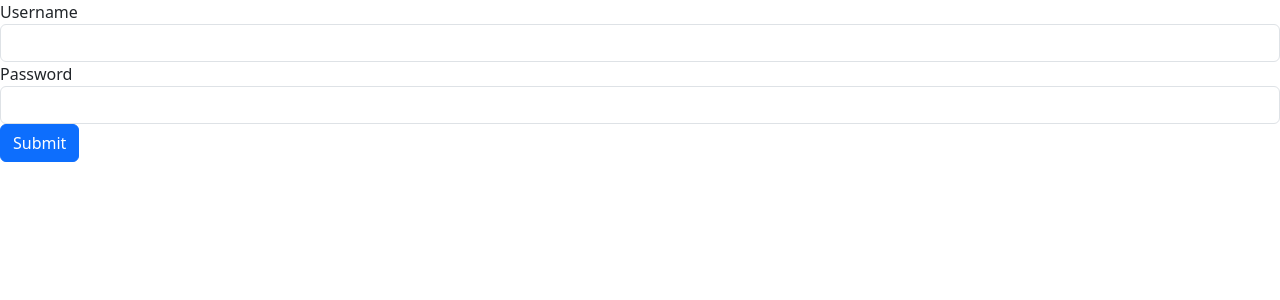
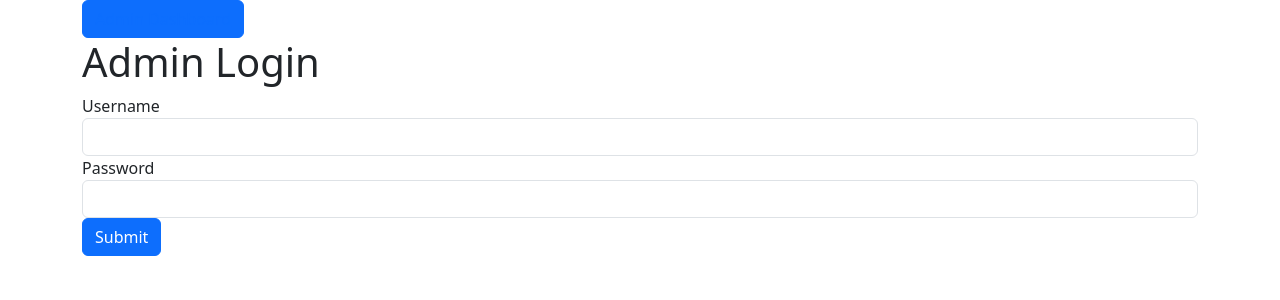
Before and after one commit to ThomasCross257/CAL-IT-Checkout-System, a Flask app: template admin/templates/login.html in a window 1280 px wide. Shown: the top 300 px of the page. Run offline with Flask 3, Linux system fonts and the light colour scheme; the template is opened without the code that fills it, so the values that code supplies are empty; parts of the project's set-up code (start-up, migrations or seed data) failed here and were passed over.

Commit message:
Fixed the admin page

```diff
--- a/admin/admin.py
+++ b/admin/admin.py
@@ -2,7 +2,7 @@ from flask import Blueprint, render_template, redirect, url_for, request, sessio
 from models.db_model import Laptop, db
 from app import app
 
-adminBP = Blueprint('admin', __name__, template_folder='templates', url_prefix="/admin")
+adminBP = Blueprint('admin', __name__, template_folder='templates')
 
 @adminBP.route('/dashboard')
 def dashboard():
--- a/admin/templates/login.html
+++ b/admin/templates/login.html
@@ -6,6 +6,9 @@
 </head>
 <body>
         {% block content %}
+        <div class="container">
+            <button type="button" class="btn btn-primary"><a href="/dashboard">Admin Dashboard</a></button>
+            <h1>Admin Login</h1>
             <form method="post" action="/admin-login">
                 <div class="form-group">
                     <label for="username">Username</label>
@@ -17,6 +20,7 @@
                 </div>
                 <button type="submit" class="btn btn-primary">Submit</button>
             </form>
+        </div>
         {% endblock %}
 </body>
 </html>
--- a/main.py
+++ b/main.py
@@ -1,11 +1,25 @@
 from app import app
 from flask import redirect, url_for, render_template, session, request
 from admin.admin import adminBP
-from models.db_model import db, CheckedOut
+from models.db_model import db, CheckedOut, Admin
+from dotenv import load_dotenv
+import os
+
+load_dotenv()
 
 app.register_blueprint(adminBP)
 app.config['SQLALCHEMY_DATABASE_URI'] = 'sqlite:///laptop.db'
 db.init_app(app)
+app.config['ADMIN_PASS'] = os.getenv('ADMIN_PASS')
+
+with app.app_context():
+    if 'admin' not in db.session:
+        admin = Admin(username='admin')
+        admin.set_password(os.getenv('ADMIN_PASSWORD'))
+        db.session.add(admin)
+        db.session.commit()
+    else:
+        pass
 
 @app.route("/")
 def home():
```
Also changed, not shown: models/db_model.py (+15 -4 lines), admin/templates/dashboard.html (renamed from admin/templates/adminDashboard.html). Lines whose indentation alone changed are shown as unchanged.
